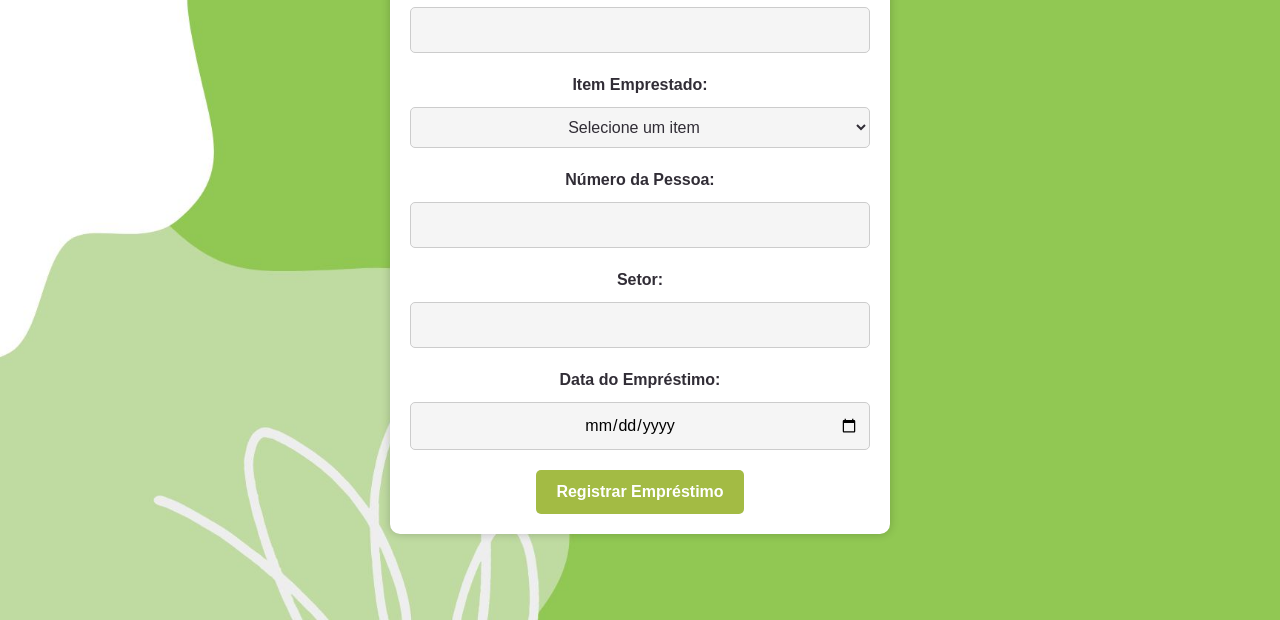
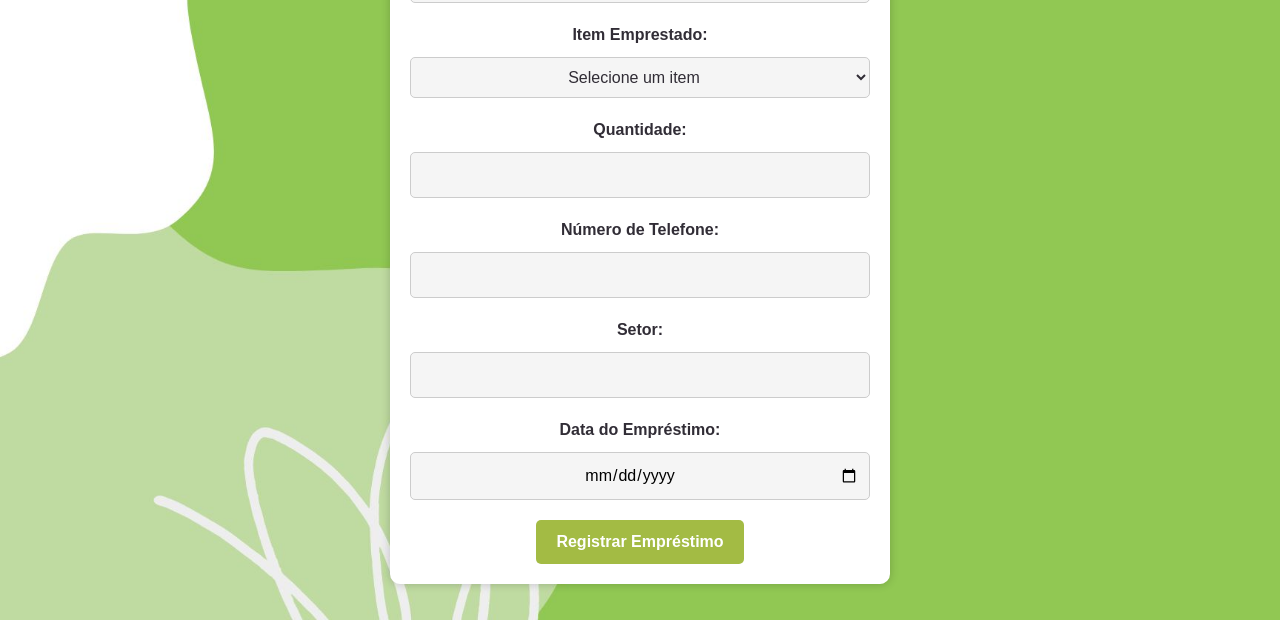
Before and after one commit to HarvestedCode/BaseCI, a plain HTML site: page emprestimo.html in a window 1280 px wide. Shown: the part 180-800 px from the top of the page. Drawn offline with nearby package versions, Linux system fonts and the light colour scheme; no server answers.

Commit message:
Ux melhorado
Alteração no design de Navbar, adição da geração automática de ID, adição da quantidade no empréstimo e no visualizar.

```diff
--- a/emprestimo.html
+++ b/emprestimo.html
@@ -65,6 +65,7 @@
 
         input[type="text"],
         input[type="date"],
+        input[type="number"],
         input[type="tel"] {
             width: 100%;
             padding: 10px;
@@ -304,7 +305,10 @@
                 <option value="">Selecione um item</option>
             </select>
 
-            <label for="phoneNumber">Número da Pessoa:</label>
+            <label for="quantity">Quantidade:</label>
+            <input type="number" id="quantity" name="quantity" required>
+
+            <label for="phoneNumber">Número de Telefone:</label>
             <input type="tel" id="phoneNumber" name="phoneNumber" required><br>
 
             <label for="department">Setor:</label>
--- a/script/emprestimo.js
+++ b/script/emprestimo.js
@@ -55,6 +55,7 @@ document.addEventListener("DOMContentLoaded", () => {
 
         const borrowerName = document.getElementById("borrowerName").value;
         const loanedItem = loanedItemSelect.value;
+        const quantity = document.getElementById("quantity").value; // Obtenha a quantidade
         const phoneNumber = document.getElementById("phoneNumber").value;
         const department = document.getElementById("department").value;
         const loanDate = document.getElementById("loanDate").value;
@@ -64,10 +65,11 @@ document.addEventListener("DOMContentLoaded", () => {
         const loansRef = ref(db, "emprestimos");
         const newLoanRef = push(loansRef);
 
-        // Crie um objeto com os dados do empréstimo
+        // Crie um objeto com os dados do empréstimo, incluindo a quantidade
         const newLoan = {
             nomePessoa: borrowerName,
             itemEmprestado: loanedItem,
+            quantidade: quantity, // Adicione a quantidade aqui
             numeroPessoa: phoneNumber,
             setor: department,
             dataEmprestimo: loanDate
--- a/script/visualizar_emprestimos.js
+++ b/script/visualizar_emprestimos.js
@@ -45,10 +45,11 @@ document.addEventListener("DOMContentLoaded", () => {
                             detailsContainer.className = "details-container";
                             detailsContainer.style.display = "none";
 
-                            // Adicione todos os detalhes do item ao contêiner de detalhes
+                            // Adicione todos os detalhes do item ao contêiner de detalhes, incluindo a quantidade
                             detailsContainer.innerHTML = `
                                 <p>Nome da Pessoa: ${loan.nomePessoa}</p>
                                 <p>Item Emprestado: ${loan.itemEmprestado}</p>
+                                <p>Quantidade: ${loan.quantidade}</p> <!-- Exibe a quantidade emprestada -->
                                 <p>Número da Pessoa: ${loan.numeroPessoa}</p>
                                 <p>Setor: ${loan.setor}</p>
                                 <p>Data do Empréstimo: ${loan.dataEmprestimo}</p>
```
